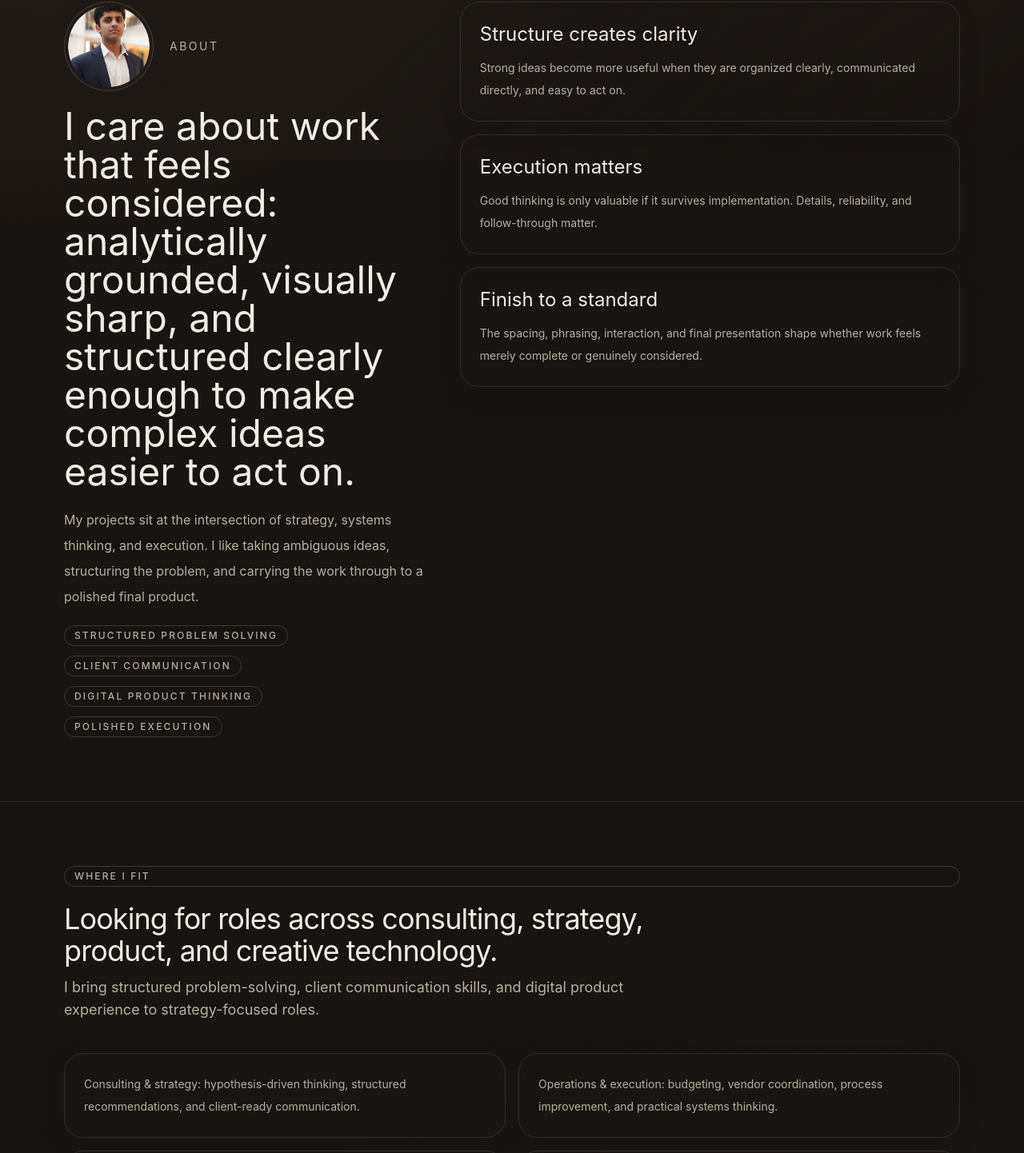
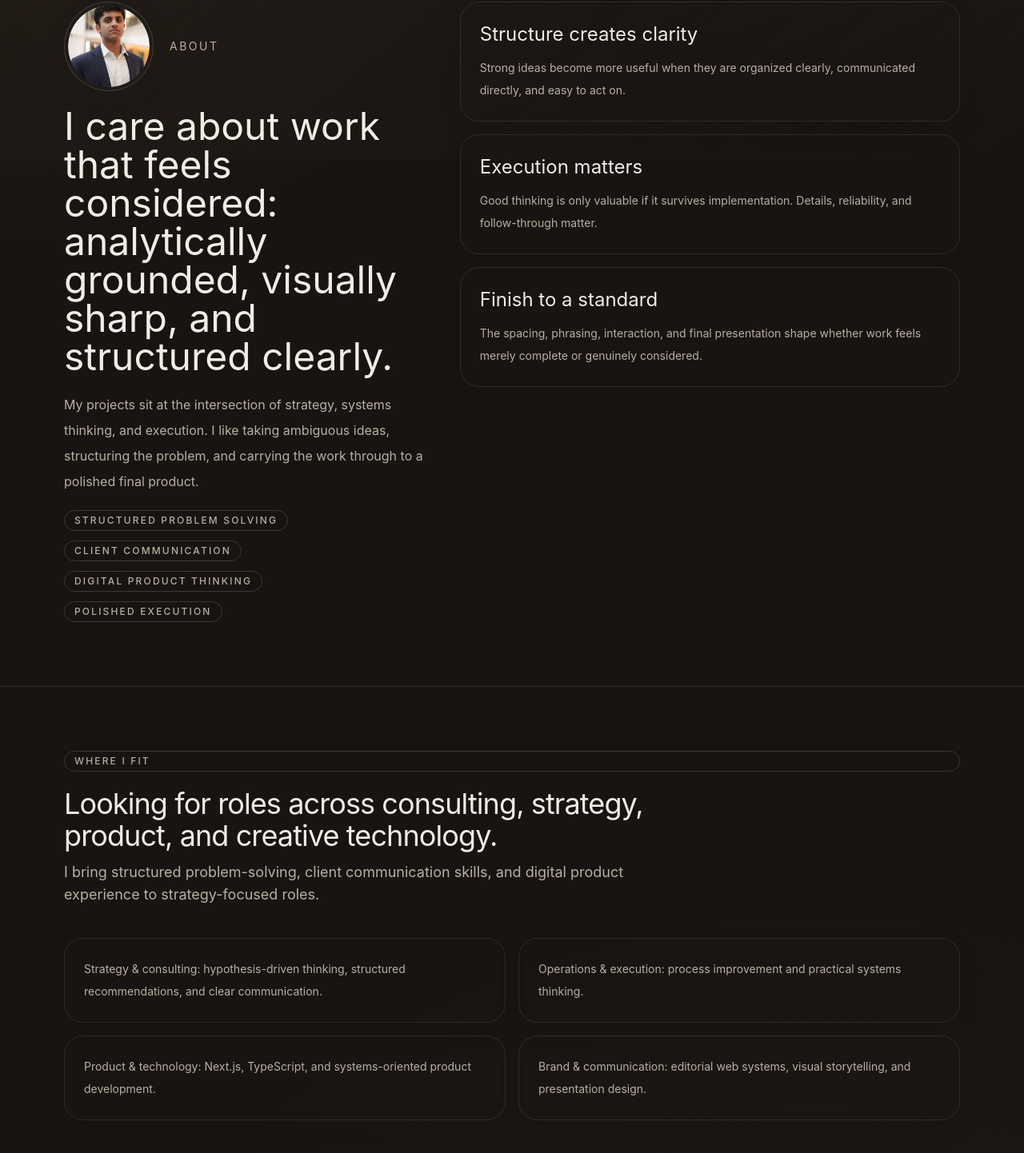
Before and after one commit to mohabbis/personal-portfolio, a Next.js app: page /about in a window 1280 px wide. Shown: the part 600-2042 px from the top of the page at 80% size. Built offline with nearby package versions, Linux system fonts and the light colour scheme.

Commit message:
data: fix footer availability text grammar

```diff
--- a/data/site.ts
+++ b/data/site.ts
@@ -2,21 +2,20 @@ import type { ContactItem, FeatureItem, SocialLink } from "@/lib/types";
 
 export const siteConfig = {
   name: "Muhammad Rafiq",
-  title: "Strategy, creative technology, and polished digital execution.",
+  title: "Muhammad Rafiq — Strategy, creative technology, and execution.",
   description:
-    "Muhammad Rafiq — strategy-minded builder focused on digital products, operational thinking, brand systems, and client-ready execution.",
+    "Muhammad Rafiq — I build thoughtful digital experiences that blend strategy, design, and clean execution.",
   location: "Chicago, Illinois",
   email: "muharafi@umich.edu",
   linkedIn: "https://www.linkedin.com/in/muharafiq",
-  availability:
-    "🧭 Strategy conversations welcome. 🛠️ Happy to walk through case studies.",
+  availability: "Available for consulting and product roles.",
   hero: {
-    eyebrow: "Strategy · Creative Technology · Systems",
+    eyebrow: "Work · Writing · Photography",
     headline: "Leaving every room a little brighter.",
     subheadline:
       "I build structured, polished digital experiences that combine analytical thinking, clear communication, and practical execution.",
     description:
-      "A portfolio of strategy-led web projects, brand systems, product thinking, photography, and operational problem-solving built with an editorial standard.",
+      "A portfolio of strategy-led projects, brand systems, product thinking, and photography.",
     primaryCta: {
       label: "View the work",
       href: "/portfolio"
@@ -28,7 +27,7 @@ export const siteConfig = {
   },
   about: {
     intro:
-      "I care about work that feels considered: analytically grounded, visually sharp, and structured clearly enough to make complex ideas easier to act on.",
+      "I care about work that feels considered: analytically grounded, visually sharp, and structured clearly.",
     paragraphs: [
       "My projects sit at the intersection of strategy, systems thinking, and execution. I like taking ambiguous ideas, structuring the problem, and carrying the work through to a polished final product."
     ],
@@ -40,12 +39,12 @@ export const siteConfig = {
     ]
   },
   consultingReady: {
-    title: "Where I fit",
+    title: "What I bring",
     bullets: [
-      "Consulting & strategy: hypothesis-driven thinking, structured recommendations, and client-ready communication.",
-      "Operations & execution: budgeting, vendor coordination, process improvement, and practical systems thinking.",
-      "Product & technology: Next.js, TypeScript, digital product workflows, and systems-oriented experimentation.",
-      "Brand & communication: editorial web systems, positioning, visual storytelling, and presentation polish."
+      "Strategy & consulting: hypothesis-driven thinking, structured recommendations, and clear communication.",
+      "Operations & execution: process improvement and practical systems thinking.",
+      "Product & technology: Next.js, TypeScript, and systems-oriented product development.",
+      "Brand & communication: editorial web systems, visual storytelling, and presentation design."
     ]
   }
 };
```
